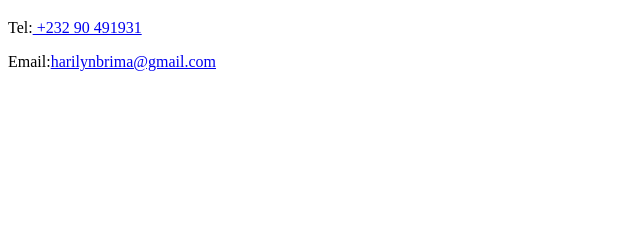
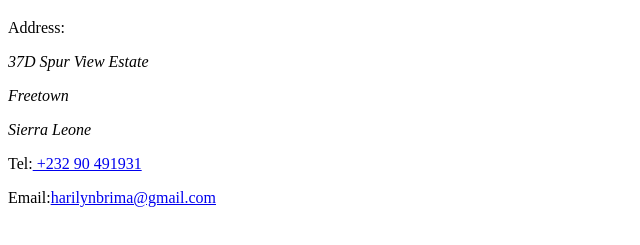
Before and after one commit to Harilyn/capstone, a plain HTML site: page HTML_porfolio_project/public/contact.html in a window 1280 px wide. Shown: the part 61-306 px from the top of the page, without its empty margins (0-640 px from the left). Drawn offline with Linux system fonts and the light colour scheme.

Commit message:
update address

```diff
--- a/HTML_porfolio_project/public/contact.html
+++ b/HTML_porfolio_project/public/contact.html
@@ -7,6 +7,12 @@
 </head>
 <body>
   <h1>Contact Me</h1>
+  <p>Address:</p>
+  <address>
+	  <p>37D Spur View Estate</p>
+	  <p>Freetown</p>
+	  <p>Sierra Leone</p>
+  </address>
 <p>Tel:<a href="tel:+23290491931"> +232 90 491931</a>
 </p>
 <p>Email:<a href="mailto:harilynbrima2015@gmail.com">harilynbrima@gmail.com</a>
```
